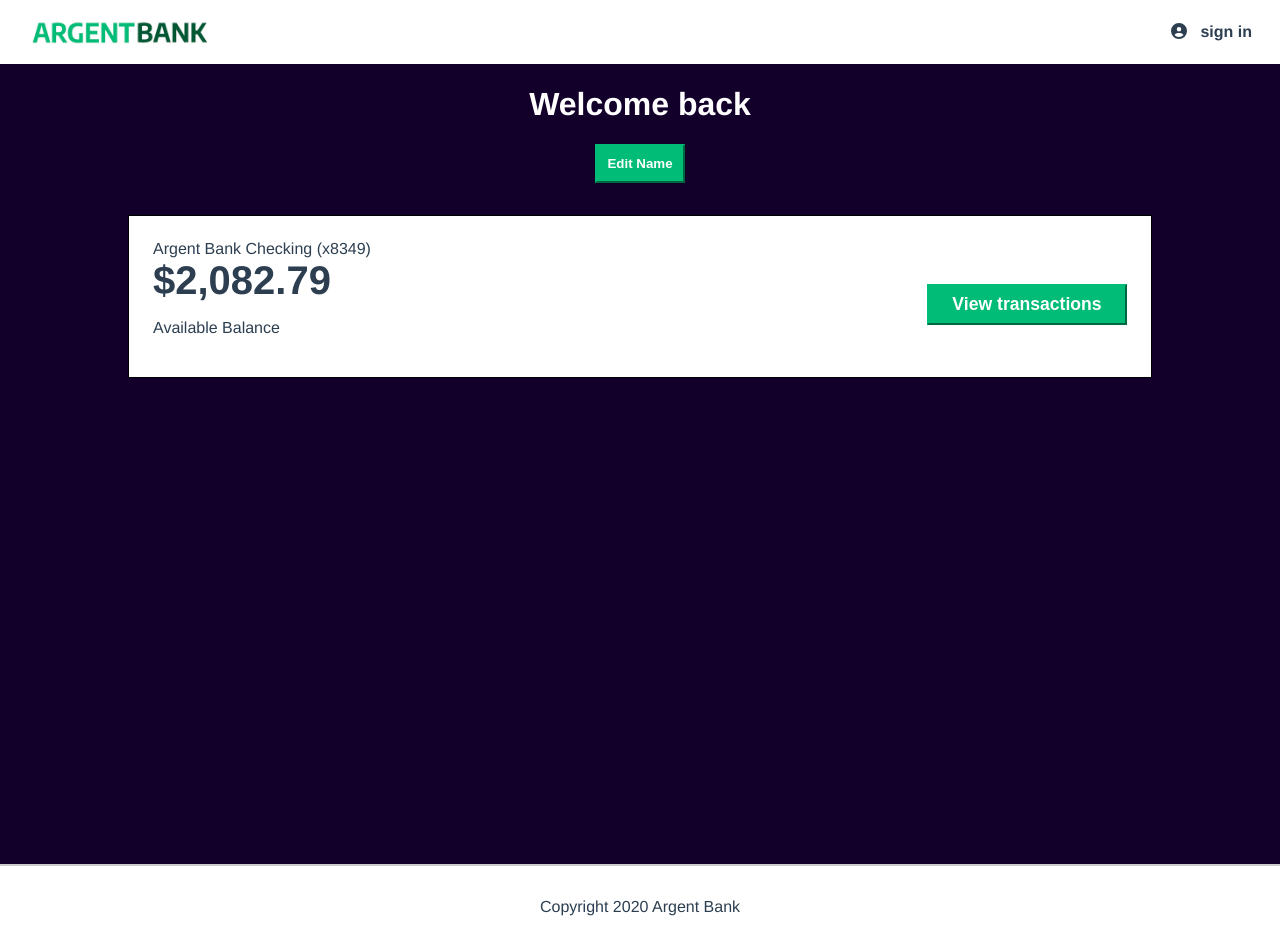
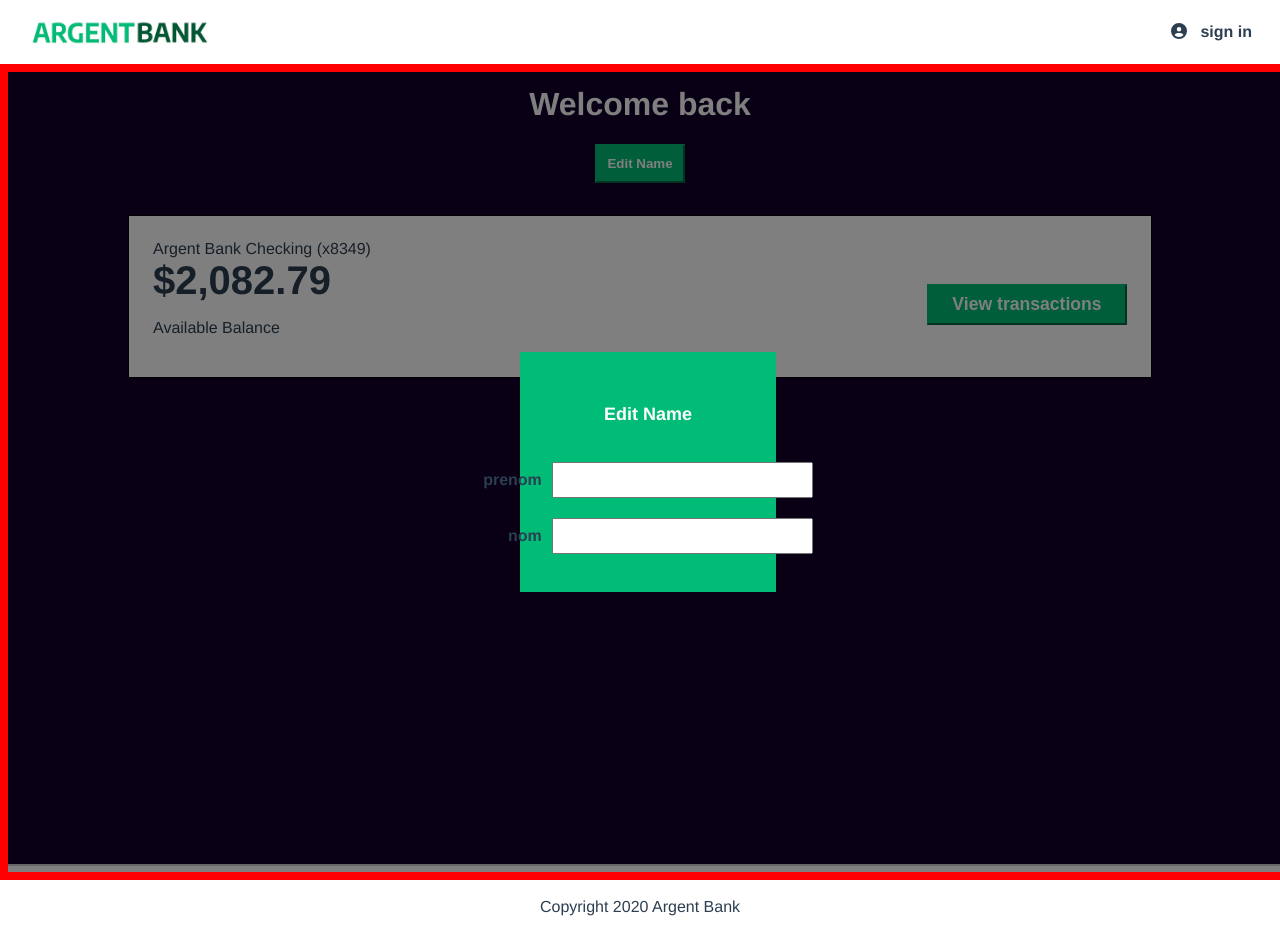
Before and after one commit to JeanVuillet/Projet13, a React (Create React App) app in the folder front/: page /user in a window 1280 px wide. Both pictures are taken after a click on the button "Edit Name". Built offline with nearby package versions, Linux system fonts and the light colour scheme.

Commit message:
changenameModal ok

```diff
--- a/front/src/Pages/User/User.jsx
+++ b/front/src/Pages/User/User.jsx
@@ -1,28 +1,55 @@
-import './User.scss'
-import { AccountComp } from '../../Components/AcccountComp/AccountComp'
-import { useSelector} from 'react-redux';
-import { getUser } from '../../App/store';
-export function User(){
+import "./User.scss";
+import { AccountComp } from "../../Components/AcccountComp/AccountComp";
+import { useSelector } from "react-redux";
+import { getUser } from "../../App/store";
+import { useState } from "react";
+export function User() {
+  const user = useSelector(getUser);
+  const [nameDiv, setNameDiv] = useState(false);
 
-    const user=useSelector(getUser);
+  function editName() {
+    setNameDiv(true);
+  }
 
- return(
+  return (
     <>
-    <main className='main bg-dark'>
+      <main className="main bg-dark">
         <div className="header">
-        <h1>Welcome back
-            <br/>
+          <h1>
+            Welcome back
+            <br />
             {user}
           </h1>
-        <button className="edit-button">Edit Name</button>
+          <button className="edit-button" onClick={editName}>
+            Edit Name
+          </button>
         </div>
         <div className="accoutsSection">
-        <h2 className='sr-only'>Accounts</h2>
+          <h2 className="sr-only">Accounts</h2>
           <div className="accounts">
-            <AccountComp/>
+            <AccountComp />
+          </div>
+        </div>
+        <div
+          className="nameSelector"
+          style={nameDiv ? { diplay: "flex" } : { display: "none" }}
+        >
+        <div className="modale">
+          <div className="title">Edit Name</div>
+
+          <div className="nomPrenom">
+            <div className="prenomSection">
+              <label htmlFor="prenom">prenom</label>
+              <input type="text" id="prenom" placeholder={user} />
+            </div>
+            <div className="nomSection">
+              <label htmlFor="nom">nom</label>
+              <input id="nom" type="text"></input>
+            </div>
+          </div>
         </div>
         </div>
       </main>
     </>
- )
+  );
 }
--- a/front/src/Pages/User/User.scss
+++ b/front/src/Pages/User/User.scss
@@ -10,3 +10,56 @@
     font-weight: bold;
     padding: 10px;
 }
+.nameSelector{
+    z-index: 1;
+    position: fixed;
+    border: solid red 8px;
+    width: 100%;
+    height: 100%;
+    background-color: rgba(0, 0, 0, 0.5);
+}
+.modale{
+    position: absolute;
+    background-color: #00bc77;
+    justify-content: center;
+    width: 20%;
+    height: 30%;
+    display: flex;
+    flex-direction: column;
+    align-items: center;
+    gap:10%;
+    top: 50%;
+    left: 50%;
+    transform: translate(-50%, -50%);
+    z-index: 3;
+
+}
+.title{
+    height: 20%;
+    display: flex;
+    justify-content: center;
+    align-items: center;
+    color: white;
+    font-weight: bold;
+    font-size: large;
+
+}
+.nomPrenom{
+    display: flex;
+    flex-direction: column;
+    gap:5px;
+    justify-content: center;
+    gap: 20px;
+}
+.prenomSection{
+    display: flex;
+    justify-content: flex-end;
+    align-items: center;
+    gap:10px
+}
+.nomSection{
+    display: flex;
+    justify-content: flex-end;
+    align-items: center;
+    gap: 10px;
+}
```
Lines whose indentation alone changed are shown as unchanged.
